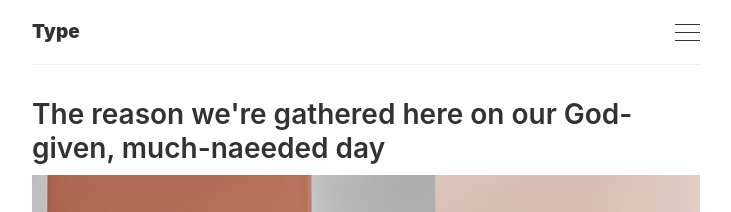
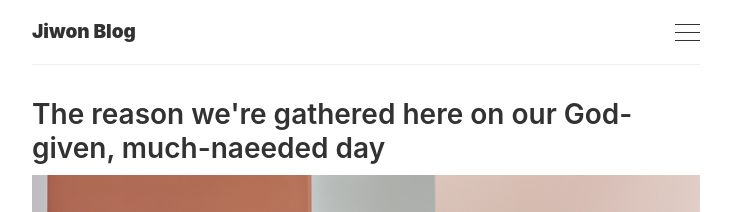
Before and after one commit to inha-informatics/geongswon.github.io, a Jekyll site: the page built from index.html, in a window 1280 px wide and 900 px high. Shown: the top 212 px of the window, without its empty margins (274-1005 px from the left). Built offline with Jekyll 4.4.1, drawn with Linux system fonts in a browser that asks for light colours; the list of posts is cut into pages by our own code.

Commit message:
Update _config.yml

```diff
--- a/_config.yml
+++ b/_config.yml
@@ -6,14 +6,14 @@
 # 'jekyll serve'. If you change this file, please restart the server process.
 
 # Site settings
-title:       Type
-email:       ''
-description: ''
+title:       Jiwon Blog
+email:       jiwon630024@gmail.com
+description: Jiwon Blog
 baseurl:     '' # The subpath of your site, e.g. /blog
-url:         '' # The base hostname & protocol for your site
+url:         https://geongswon.github.io/
 twitter:     ''
-github:      ''
-instagram:   ''
+github:      https://github.com/geongswon
+instagram:   https://www.instagram.com/flwryjwn/
 facebook:    ''
 
 markdown:  kramdown
```
